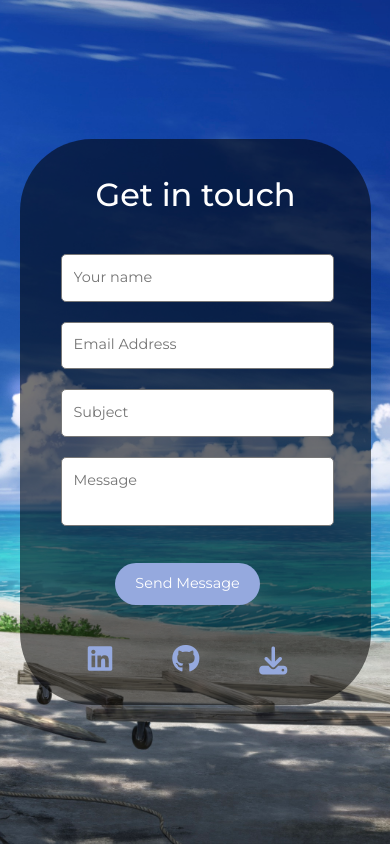
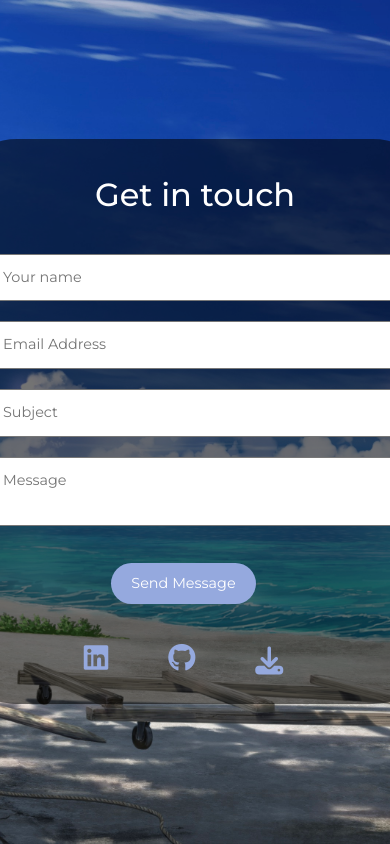
Before and after one commit to oliverEddy/Olivers-Portfolio, a React (Create React App) app: page / in a window 390 px wide. Shown: the part 3020-3864 px from the top of the page. Built offline with nearby package versions, Linux system fonts and the light colour scheme.

Commit message:
Matched responsiveness for contact page with rest of components

```diff
--- a/src/components/section/Contact.css
+++ b/src/components/section/Contact.css
@@ -230,15 +230,6 @@ textarea:focus {
       }
     }
 
-@media (max-width: 766px) {
-  .git-form {
-    width: 580px; /* Adjust form width for tablets */
-    padding-left: 0.75rem;
-            padding-right: 0.75rem;
-
-
-}
-}
 
 
 
@@ -246,13 +237,12 @@ textarea:focus {
 
 
 
-
-              @media (max-width: 600px) {
+              @media (max-width: 760px) {
                 .lead {
                   display: none;
                 }
                 .git-form {
-                  width: 90%;
+                  width: 500px;
                 }
               .git-head-div {
                 padding-bottom: 0;
--- a/src/styles/no-touch.min.css
+++ b/src/styles/no-touch.min.css
@@ -166,7 +166,7 @@ input:checked + .slider:before {
   }
 }
 
-@media (max-width: 600px) {
+@media (max-width: 760px) {
   .col-12 {
     flex: 0 0 auto;
     width: 95%;
```
